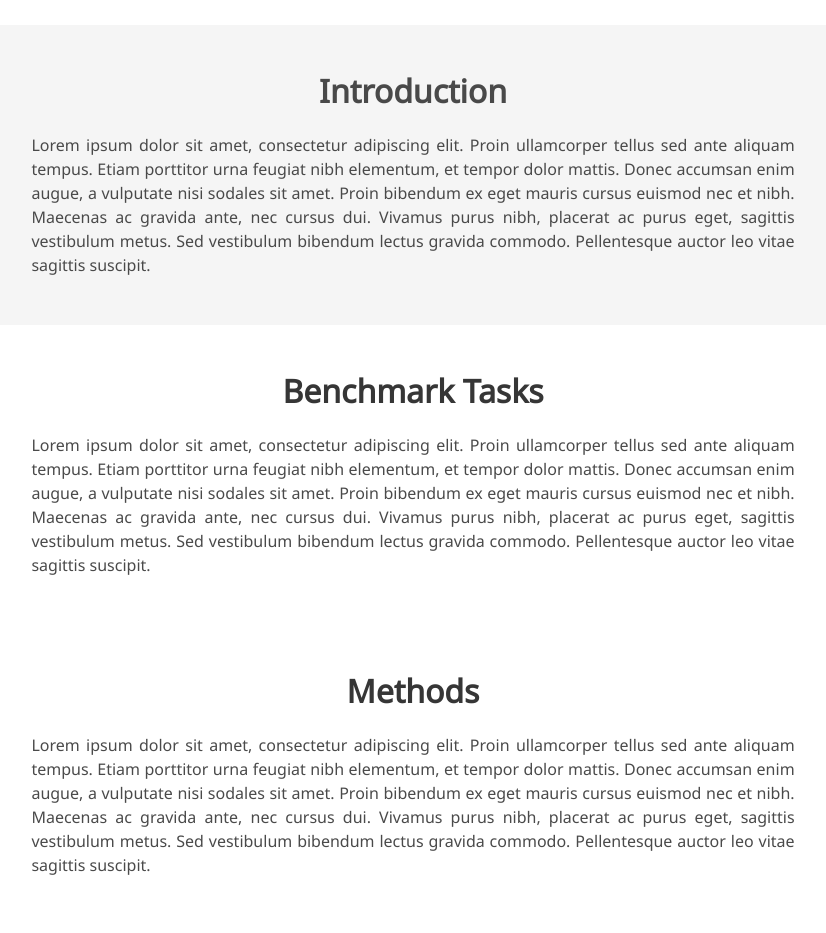
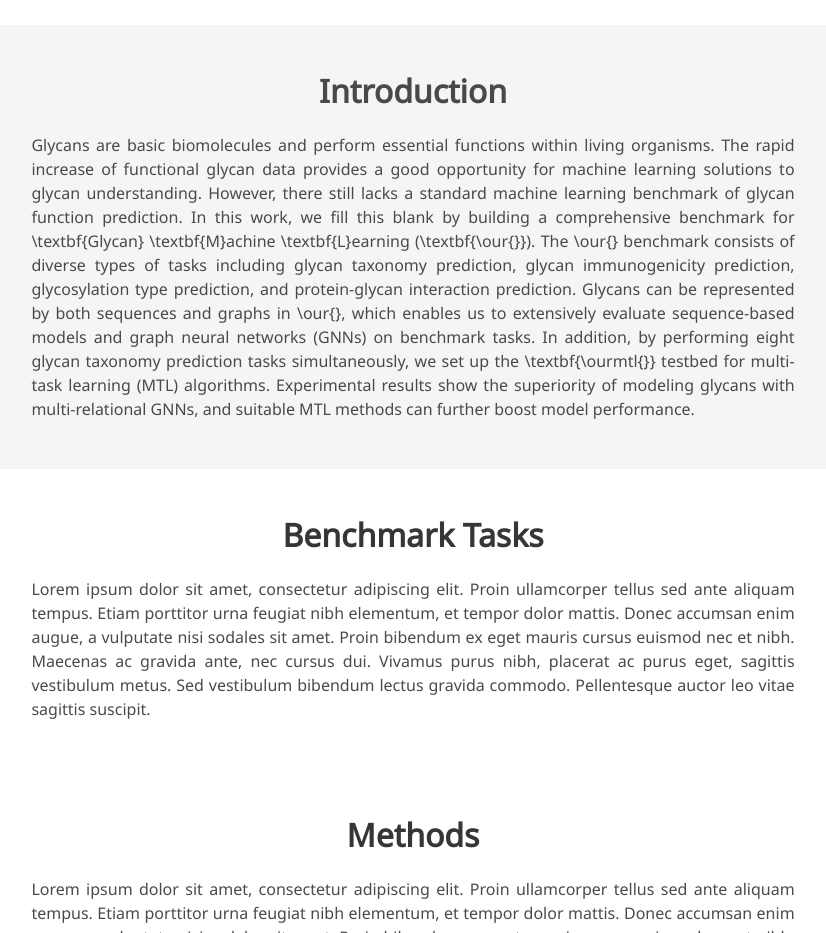
Before and after one commit to GlycanML/project, a plain HTML site: page index.html in a window 1280 px wide. Shown: the part 1040-1973 px from the top of the page, without its empty margins (227-1053 px from the left). Drawn offline with nearby package versions, Linux system fonts and the light colour scheme; some icons are missing; a web font is replaced by a local one.

Commit message:
Update index.html

```diff
--- a/index.html
+++ b/index.html
@@ -150,7 +150,7 @@
         <h2 class="title is-3">Introduction</h2>
         <div class="content has-text-justified">
           <p>
-            Lorem ipsum dolor sit amet, consectetur adipiscing elit. Proin ullamcorper tellus sed ante aliquam tempus. Etiam porttitor urna feugiat nibh elementum, et tempor dolor mattis. Donec accumsan enim augue, a vulputate nisi sodales sit amet. Proin bibendum ex eget mauris cursus euismod nec et nibh. Maecenas ac gravida ante, nec cursus dui. Vivamus purus nibh, placerat ac purus eget, sagittis vestibulum metus. Sed vestibulum bibendum lectus gravida commodo. Pellentesque auctor leo vitae sagittis suscipit.
+            Glycans are basic biomolecules and perform essential functions within living organisms. The rapid increase of functional glycan data provides a good opportunity for machine learning solutions to glycan understanding. However, there still lacks a standard machine learning benchmark of glycan function prediction. In this work, we fill this blank by building a comprehensive benchmark for \textbf{Glycan} \textbf{M}achine \textbf{L}earning (\textbf{\our{}}). The \our{} benchmark consists of diverse types of tasks including glycan taxonomy prediction, glycan immunogenicity prediction, glycosylation type prediction, and protein-glycan interaction prediction. Glycans can be represented by both sequences and graphs in \our{}, which enables us to extensively evaluate sequence-based models and graph neural networks (GNNs) on benchmark tasks. In addition, by performing eight glycan taxonomy prediction tasks simultaneously, we set up the \textbf{\ourmtl{}} testbed for multi-task learning (MTL) algorithms. Experimental results show the superiority of modeling glycans with multi-relational GNNs, and suitable MTL methods can further boost model performance.
           </p>
         </div>
       </div>
```
